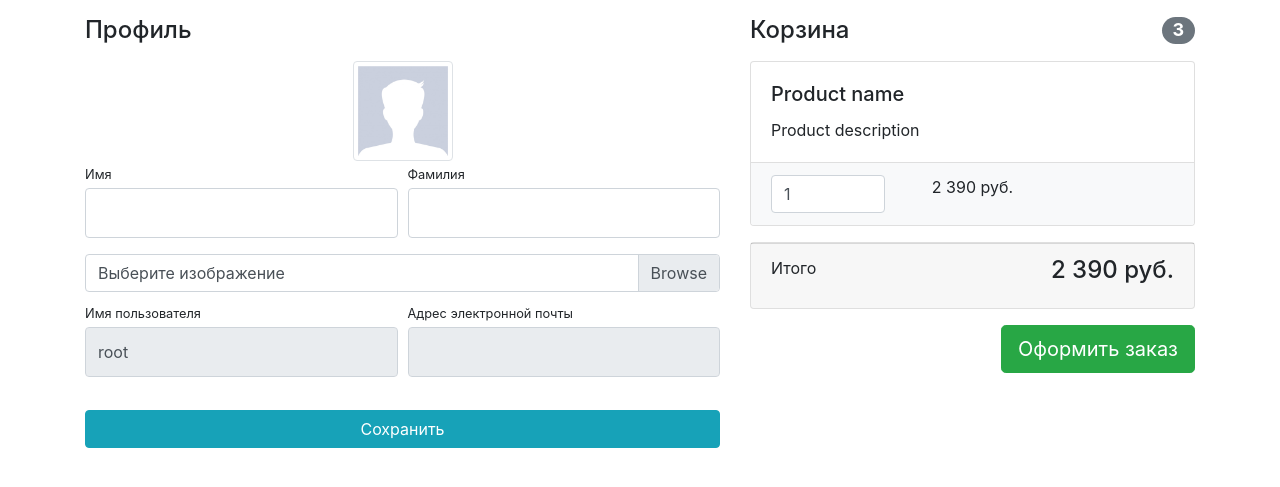
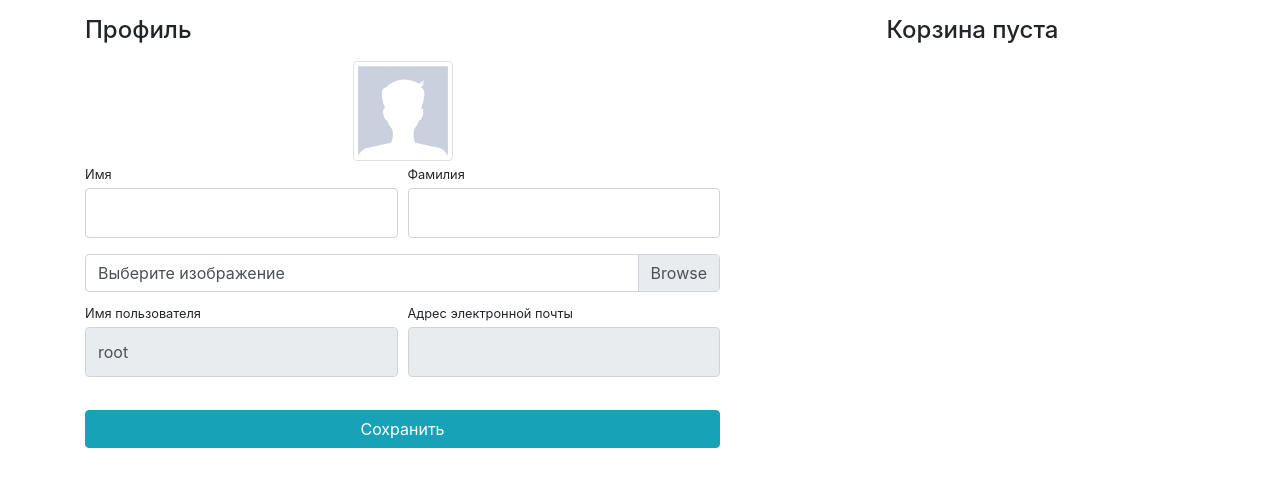
Before and after one commit to GoToProd/Learning_Python_With_Udemy2, a Django app: page /users/profile/ in a window 1280 px wide. Shown: the part 56-543 px from the top of the page. Run offline with Django 5.2, Linux system fonts and the light colour scheme; a user stored in the database is signed in; data comes from the database, SQL or seed files in the repository; both versions use the stored data as it was after the commit; some libraries are stand-ins or nearby versions.

Commit message:
Update for Basket
Added baskets of user

```diff
--- a/store/products/models.py
+++ b/store/products/models.py
@@ -1,4 +1,6 @@
 from django.db import models
+
+from users.models import User
 
 
 class ProductCategory(models.Model):
@@ -26,3 +28,25 @@ class Product(models.Model):
 
     def __str__(self):
         return f'{self.name} - {self.description} | Категория: {self.category.name}'
+
+
+class BasketQuerySet(models.QuerySet):
+    def total_sum(self):
+        return sum(basket.sum() for basket in self)
+
+    def total_quantity(self):
+            return sum(basket.quantity for basket in self)
+
+class Basket(models.Model):
+    user = models.ForeignKey(to=User, on_delete=models.CASCADE)
+    product = models.ForeignKey(to=Product, on_delete=models.CASCADE)
+    quantity = models.PositiveSmallIntegerField(default=0)
+    created_timestamp = models.DateTimeField(auto_now_add=True)
+
+    objects = BasketQuerySet.as_manager()
+
+    def __str__(self):
+        return f'Корзина для {self.user.username} | Продукт: {self.product.name}'
+
+    def sum(self):
+        return self.product.price * self.quantity
--- /dev/null
+++ b/store/products/templates/products/baskets.html
@@ -0,0 +1,43 @@
+{% load static %}
+{% if baskets %}
+    <h4 class="mt-3 mb-3 d-flex justify-content-between align-items-center mb-3">
+        Корзина <span class="badge badge-secondary badge-pill">{{ baskets.total_quantity }}</span>
+    </h4>
+    {% for basket in baskets %}
+    <div class="card mb-3">
+        <div class="card-body">
+            <h5 class="card-title">{{ basket.product.name }}</h5>
+            <p class="card-text">{{ basket.product.description }}</p>
+        </div>
+        <ul class="list-group list-group-flush">
+            <li class="list-group-item bg-light">
+                <div class="row text-center">
+                    <div class="col-lg-4">
+                        <input name="basketID" type="number" class="form-control"
+                        value="{{ basket.quantity }}" min="0">
+                    </div>
+                    <div class="col-lg-4">{{ basket.sum }} руб.</div>
+                    <div class="col-lg-4">
+                        <a href="{% url "products:basket_remove" basket.id %}">
+                            <i class="fas fa-trash"></i>
+                        </a>
+                    </div>
+                </div>
+            </li>
+        </ul>
+    </div>
+    {% endfor %}
+    <div class="card mb-3">
+        <div class="card-footer">
+            <p class="float-left">Итого</p>
+            <h4 class="float-right">{{ baskets.total_sum }} руб.</h4>
+        </div>
+    </div>
+    <a class="btn btn-success btn-lg float-right" href="../orders/order-create.html">
+        Оформить заказ
+    </a>
+{% else %}
+<h4 class="mt-3 mb-3 text-center">
+    Корзина пуста
+</h4>
+{% endif %}
--- a/store/products/templates/products/products.html
+++ b/store/products/templates/products/products.html
@@ -69,7 +69,10 @@
                                     <p class="card-text">{{ product.description }}</p>
                                 </div>
                                 <div class="card-footer text-center">
-                                    <button type="button" class="btn btn-outline-success">Отправить в корзину</button>
+                                    <a class ="btn btn-outline-success"
+                                        href="{% url "products:basket_add" product.id %}">
+                                        Отправить в корзину
+                                    </a>
                                 </div>
                             </div>
                         </div>
--- a/store/products/urls.py
+++ b/store/products/urls.py
@@ -2,11 +2,13 @@ from django.contrib import admin
 from django.urls import path
 
 
-from products.views import index, products
+from products.views import products, basket_add, basket_remove
 
 
 app_name = 'products'
 
 urlpatterns = [
     path('', products, name='index'),
+    path('baskets/add/<int:product_id>/', basket_add, name='basket_add'),
+    path('baskets/remove/<int:basket_id>/', basket_remove, name='basket_remove'),
 ]
--- a/store/store/settings.py
+++ b/store/store/settings.py
@@ -135,3 +135,4 @@ DEFAULT_AUTO_FIELD = 'django.db.models.BigAutoField'
 
 #users service
 AUTH_USER_MODEL = 'users.User'
+LOGIN_URL='/users/login/'
--- a/store/users/templates/users/profile.html
+++ b/store/users/templates/users/profile.html
@@ -65,43 +65,11 @@
                         </div>
                     </div>
                 </form>
+            </div>
 
-            </div>
+
             <div class="col-lg-5">
-                <h4 class="mt-3 mb-3 d-flex justify-content-between align-items-center mb-3">
-                    Корзина <span class="badge badge-secondary badge-pill">3</span>
-                </h4>
-                <div class="card mb-3">
-                    <div class="card-body">
-                        <h5 class="card-title">Product name</h5>
-                        <p class="card-text">Product description</p>
-                    </div>
-                    <ul class="list-group list-group-flush">
-                        <li class="list-group-item bg-light">
-                            <div class="row text-center">
-                                <div class="col-lg-4">
-                                    <input name="basketID" type="number" class="form-control"
-                                            value="1" min="0">
-                                </div>
-                                <div class="col-lg-4">2 390 руб.</div>
-                                <div class="col-lg-4">
-                                    <a href="#">
-                                        <i class="fas fa-trash"></i>
-                                    </a>
-                                </div>
-                            </div>
-                        </li>
-                    </ul>
-                </div>
-                <div class="card mb-3">
-                    <div class="card-footer">
-                        <p class="float-left">Итого</p>
-                        <h4 class="float-right">2 390 руб.</h4>
-                    </div>
-                </div>
-                <a class="btn btn-success btn-lg float-right" href="../orders/order-create.html">
-                    Оформить заказ
-                </a>
+                {% include "products/baskets.html" %}
             </div>
         </div>
     </div>
--- a/store/users/views.py
+++ b/store/users/views.py
@@ -1,10 +1,10 @@
 from django.shortcuts import render, HttpResponseRedirect
 from django.contrib import auth, messages
 from django.urls import reverse
+from django.contrib.auth.decorators import login_required
 
-from users.models import User
 from users.forms import UserLoginForm, UserRegistrationForm, UserProfileForm
-
+from products.models import Basket
 
 def login(request):
     if request.method == 'POST':
@@ -35,7 +35,7 @@ def registration(request):
     context = {'form': form}
     return render(request, 'users/registration.html', context)
 
-
+@login_required
 def profile(request):
     if request.method == 'POST':
         form = UserProfileForm(instance=request.user, data=request.POST, files=request.FILES)
@@ -43,12 +43,17 @@ def profile(request):
             form.save()
             return HttpResponseRedirect(reverse('users:profile'))
         else:
-            print(form.errors)
+            HttpResponseRedirect(reverse('users:login'))
     else:
         form = UserProfileForm(instance=request.user)
-    context = {'title': 'Store - Профиль', 'form': form}
+
+
+    context = {
+        'title': 'Store - Профиль',
+        'form': form,
+        'baskets': Basket.objects.filter(user=request.user),
+        }
     return render(request, 'users/profile.html', context)
-
 
 def logout(request):
     auth.logout(request)
```
Also changed, not shown: store/products/views.py (+25 -5 lines), store/db.sqlite3, store/products/migrations/0002_basket.py (added).
